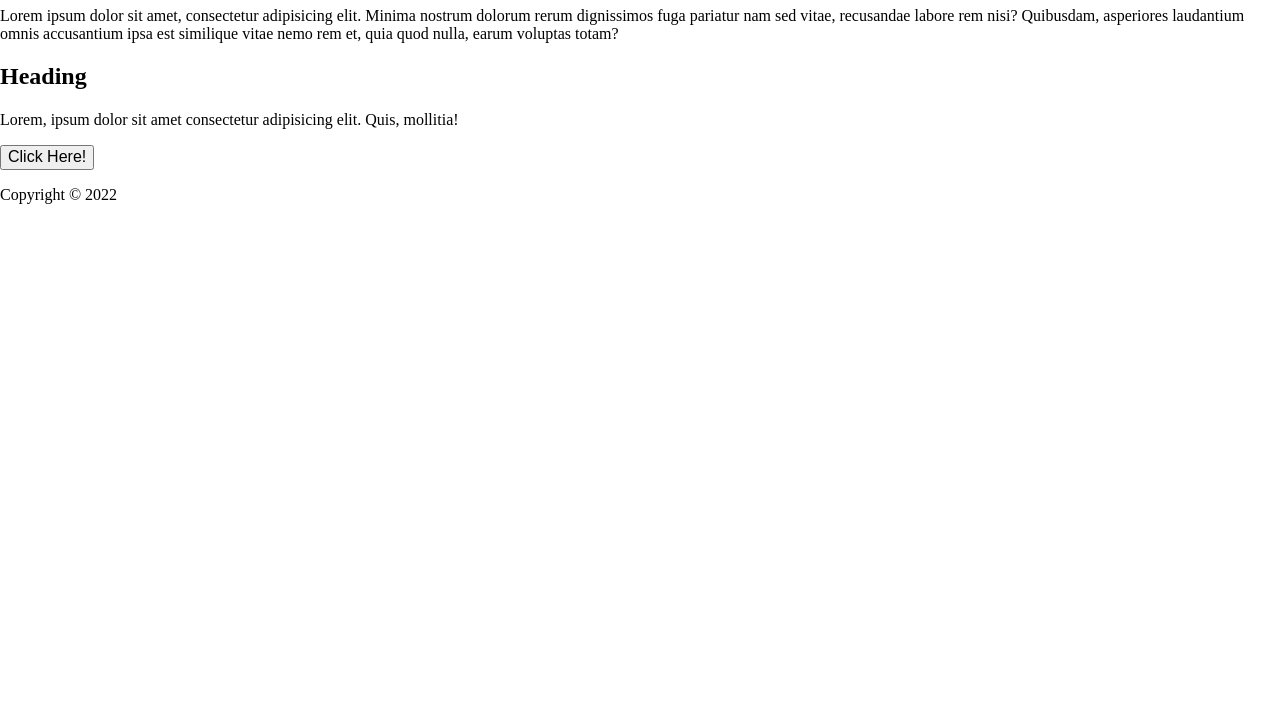
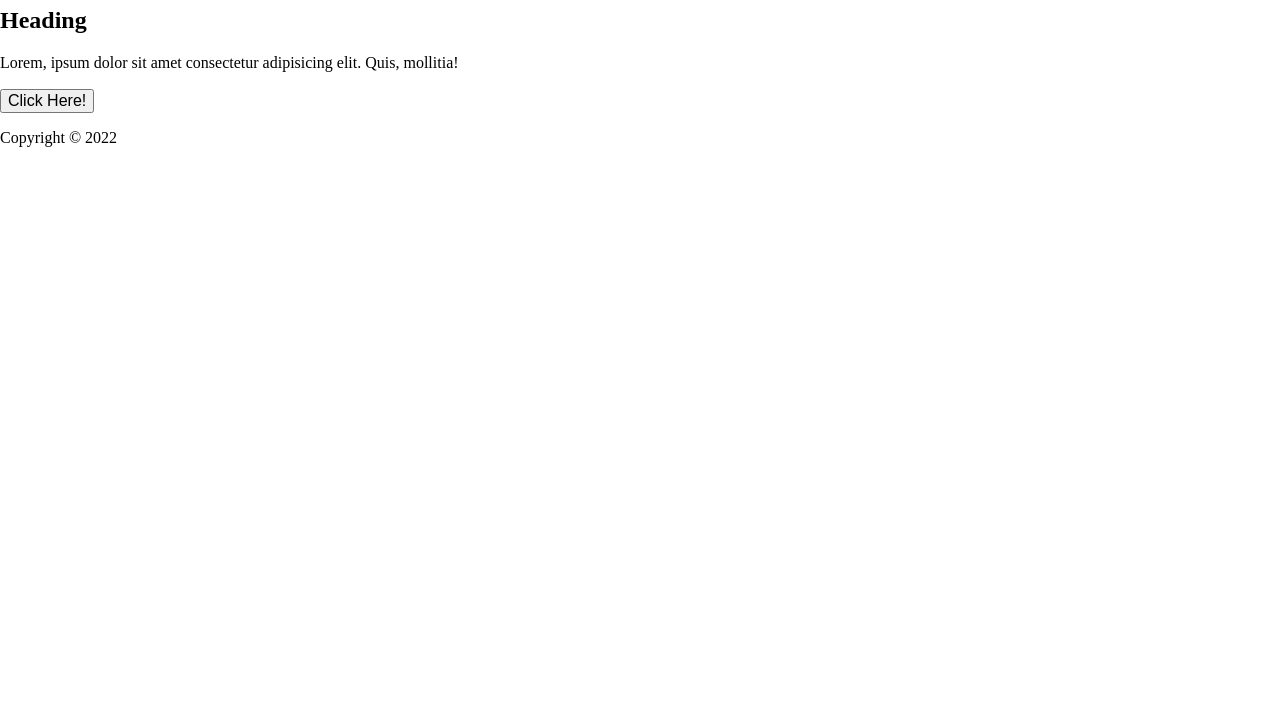
Before and after one commit to Maktastix/git_branching_test, a plain HTML site: page index.html in a window 1280 px wide. Shown: the part 73-800 px from the top of the page. Drawn offline with Linux system fonts and the light colour scheme.

Commit message:
Removed 'buggy' paragraph element

```diff
--- a/index.html
+++ b/index.html
@@ -11,7 +11,6 @@
 
 	<header>
 		<h1>Test Site</h1>
-		<p>Lorem ipsum dolor sit amet, consectetur adipisicing elit. Minima nostrum dolorum rerum dignissimos fuga pariatur nam sed vitae, recusandae labore rem nisi? Quibusdam, asperiores laudantium omnis accusantium ipsa est similique vitae nemo rem et, quia quod nulla, earum voluptas totam?</p>
 	</header>
 
 	<main>
```
